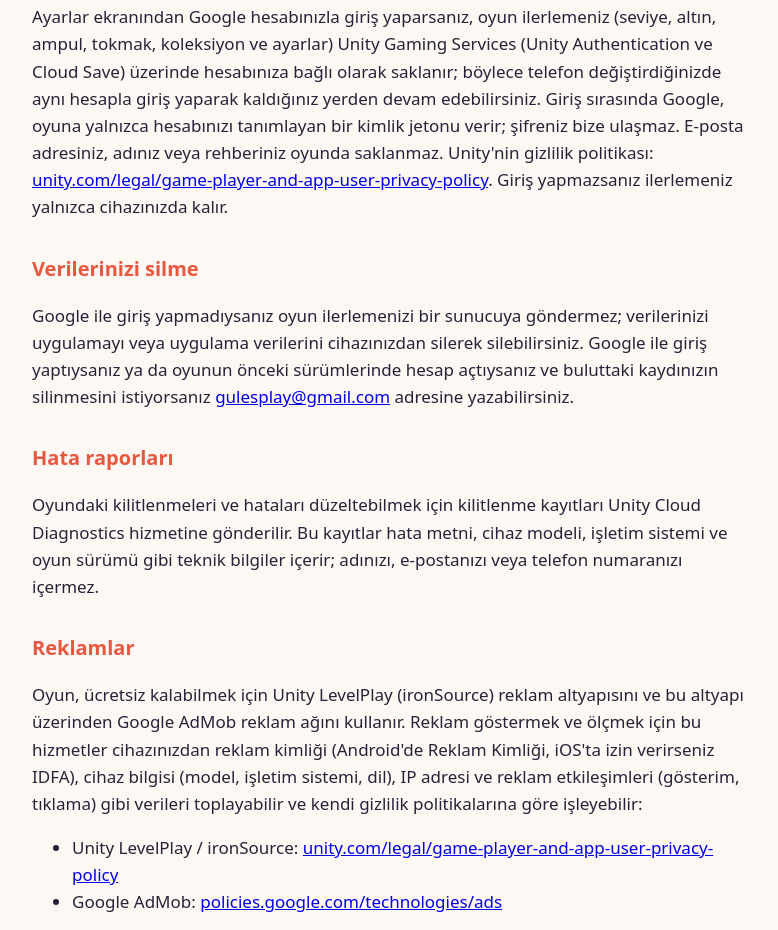
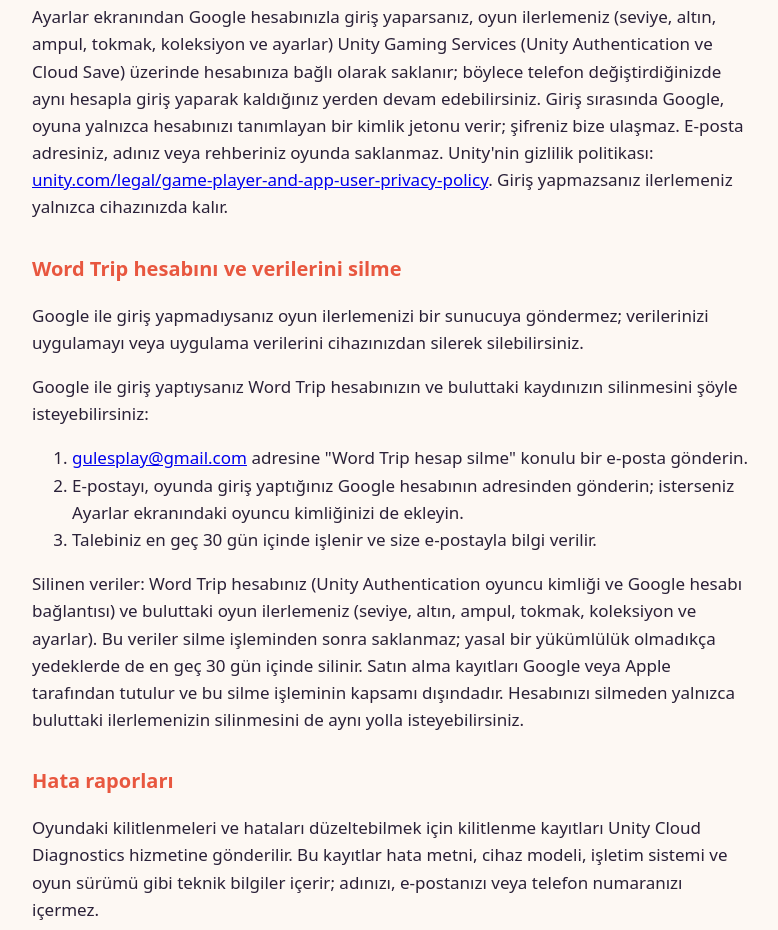
Before and after one commit to gulesplay/gulesplay.github.io, a plain HTML site: page kelime-turu/gizlilik.html in a window 1280 px wide. Shown: the part 430-1360 px from the top of the page, without its empty margins (248-1026 px from the left). Drawn offline with Linux system fonts and the light colour scheme.

Commit message:
Gizlilik: hesap ve veri silme adımları, silinen veriler ve süre (Google Play şartı)
Co-Authored-By: Claude Opus 5.5 <noreply@anthropic.com>

```diff
--- a/kelime-turu/gizlilik.html
+++ b/kelime-turu/gizlilik.html
@@ -26,8 +26,15 @@
 
 <h2>Google ile giriş (isteğe bağlı)</h2>
 <p>Ayarlar ekranından Google hesabınızla giriş yaparsanız, oyun ilerlemeniz (seviye, altın, ampul, tokmak, koleksiyon ve ayarlar) Unity Gaming Services (Unity Authentication ve Cloud Save) üzerinde hesabınıza bağlı olarak saklanır; böylece telefon değiştirdiğinizde aynı hesapla giriş yaparak kaldığınız yerden devam edebilirsiniz. Giriş sırasında Google, oyuna yalnızca hesabınızı tanımlayan bir kimlik jetonu verir; şifreniz bize ulaşmaz. E-posta adresiniz, adınız veya rehberiniz oyunda saklanmaz. Unity'nin gizlilik politikası: <a href="https://unity.com/legal/game-player-and-app-user-privacy-policy">unity.com/legal/game-player-and-app-user-privacy-policy</a>. Giriş yapmazsanız ilerlemeniz yalnızca cihazınızda kalır.</p>
-<h2 id="veri-silme">Verilerinizi silme</h2>
-<p>Google ile giriş yapmadıysanız oyun ilerlemenizi bir sunucuya göndermez; verilerinizi uygulamayı veya uygulama verilerini cihazınızdan silerek silebilirsiniz. Google ile giriş yaptıysanız ya da oyunun önceki sürümlerinde hesap açtıysanız ve buluttaki kaydınızın silinmesini istiyorsanız <a href="mailto:gulesplay@gmail.com?subject=Word%20Trip%20veri%20silme">gulesplay@gmail.com</a> adresine yazabilirsiniz.</p>
+<h2 id="veri-silme">Word Trip hesabını ve verilerini silme</h2>
+<p>Google ile giriş yapmadıysanız oyun ilerlemenizi bir sunucuya göndermez; verilerinizi uygulamayı veya uygulama verilerini cihazınızdan silerek silebilirsiniz.</p>
+<p>Google ile giriş yaptıysanız Word Trip hesabınızın ve buluttaki kaydınızın silinmesini şöyle isteyebilirsiniz:</p>
+<ol>
+<li><a href="mailto:gulesplay@gmail.com?subject=Word%20Trip%20hesap%20silme">gulesplay@gmail.com</a> adresine "Word Trip hesap silme" konulu bir e-posta gönderin.</li>
+<li>E-postayı, oyunda giriş yaptığınız Google hesabının adresinden gönderin; isterseniz Ayarlar ekranındaki oyuncu kimliğinizi de ekleyin.</li>
+<li>Talebiniz en geç 30 gün içinde işlenir ve size e-postayla bilgi verilir.</li>
+</ol>
+<p>Silinen veriler: Word Trip hesabınız (Unity Authentication oyuncu kimliği ve Google hesabı bağlantısı) ve buluttaki oyun ilerlemeniz (seviye, altın, ampul, tokmak, koleksiyon ve ayarlar). Bu veriler silme işleminden sonra saklanmaz; yasal bir yükümlülük olmadıkça yedeklerde de en geç 30 gün içinde silinir. Satın alma kayıtları Google veya Apple tarafından tutulur ve bu silme işleminin kapsamı dışındadır. Hesabınızı silmeden yalnızca buluttaki ilerlemenizin silinmesini de aynı yolla isteyebilirsiniz.</p>
 
 <h2>Hata raporları</h2>
 <p>Oyundaki kilitlenmeleri ve hataları düzeltebilmek için kilitlenme kayıtları Unity Cloud Diagnostics hizmetine gönderilir. Bu kayıtlar hata metni, cihaz modeli, işletim sistemi ve oyun sürümü gibi teknik bilgiler içerir; adınızı, e-postanızı veya telefon numaranızı içermez.</p>
```
